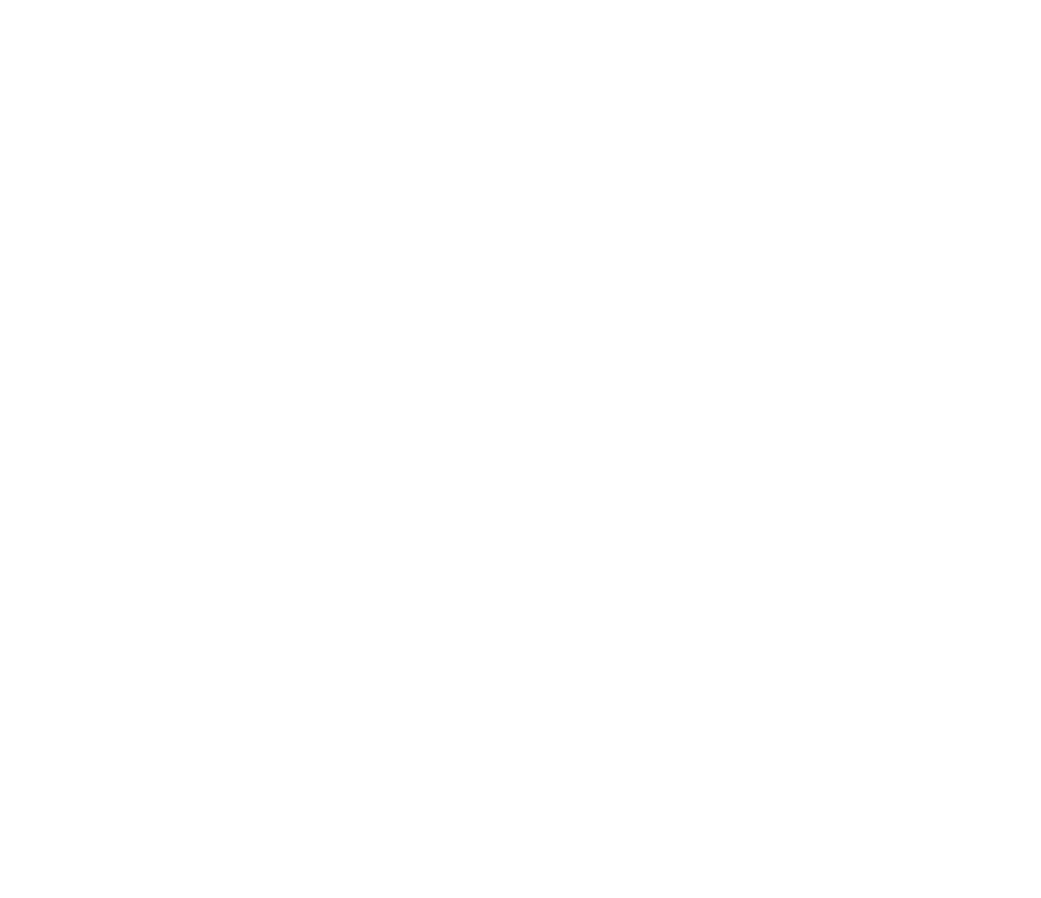
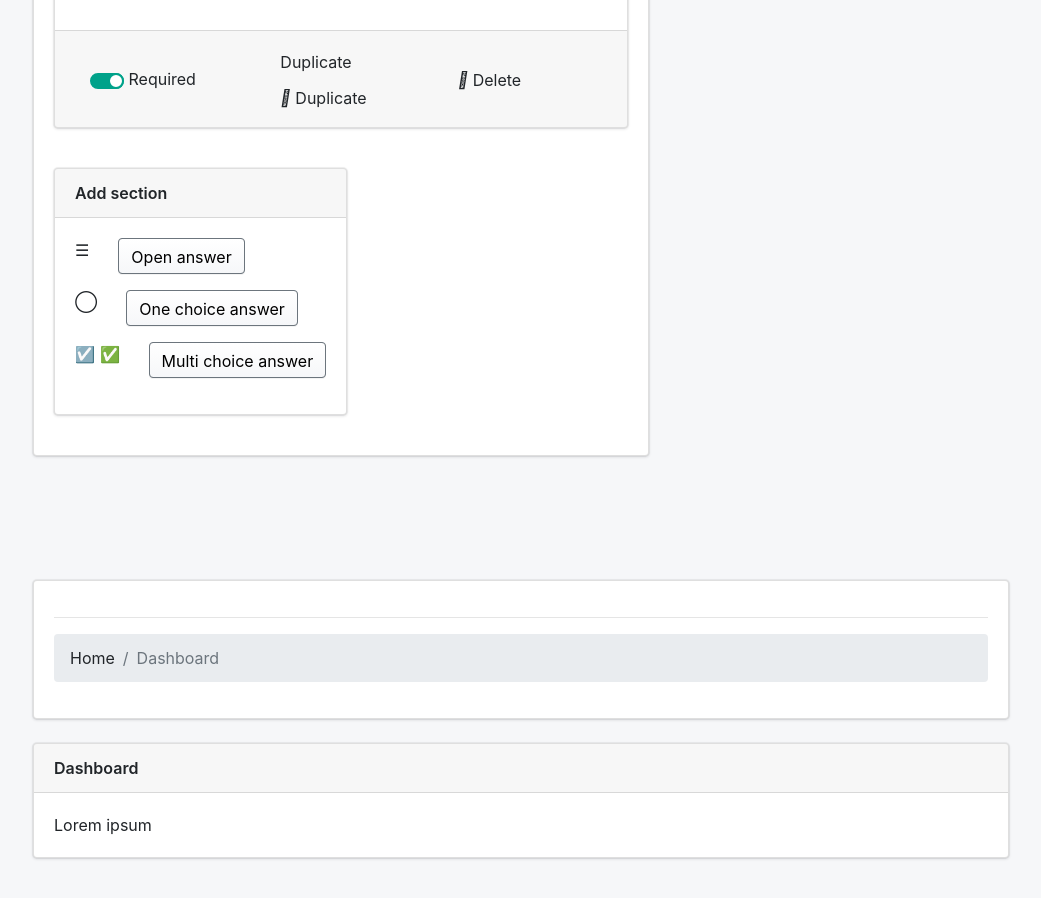
Before and after one commit to binawork/OnboardingFront, a React (Create React App) app: page /form_edit in a window 1280 px wide. Shown: the part 2588-3486 px from the top of the page, without its empty margins (239-1280 px from the left). Before the commit the page ends 800 px from the top, so only its background shows below. Built offline with nearby package versions, Linux system fonts and the light colour scheme.

Commit message:
added adresses for basic routing

```diff
--- a/src/App.js
+++ b/src/App.js
@@ -7,7 +7,7 @@
 //import UserListRow from "../Components/UsersList/UserListRow";
 import DashboardPage from "./Components/DashboardPage";
 import UserListPage from "./Components/UsersList/UserListPage";
-import FormsEditPage from "./Components/FormsEditPage";
+import FormsEditPage from "./Components/FormsEdit/FormsEditPage";
 import FormTablePage from "./Components/FormTable/FormTablePage";
 import AddUserTablePage from "./Components/AddUserTable/AddUserTablePage";
 import UserManagerProfilePage from "./Components/UserManagerProfilePage";
@@ -23,6 +23,13 @@
         <BrowserRouter>
             <Route path="/profile/manager" component={ UserManagerProfilePage } />
             <Route path="/profile/employee" component={ EmployeProfilePage } />
+            <Route path="/add_user" component={ EmployePageFillCopyPage } />
+            <Route path="/employe_page_fill" component={ EmployeProfilePage } />
+            <Route path="/form_edit" component={ FormsEditPage } />
+            <Route path="/form_table" component={ FormTablePage } />
+            <Route path="/user_list" component={ UserListPage } />
+            <Route path="/" component={ DashboardPage } />
+
         </BrowserRouter>
     );
 }
```
Also changed, not shown: src/Components/FormsEdit/FormsEditPage.js (renamed from src/Components/FormsEditPage.js, +8 -8 lines). Lines whose indentation alone changed are shown as unchanged.
